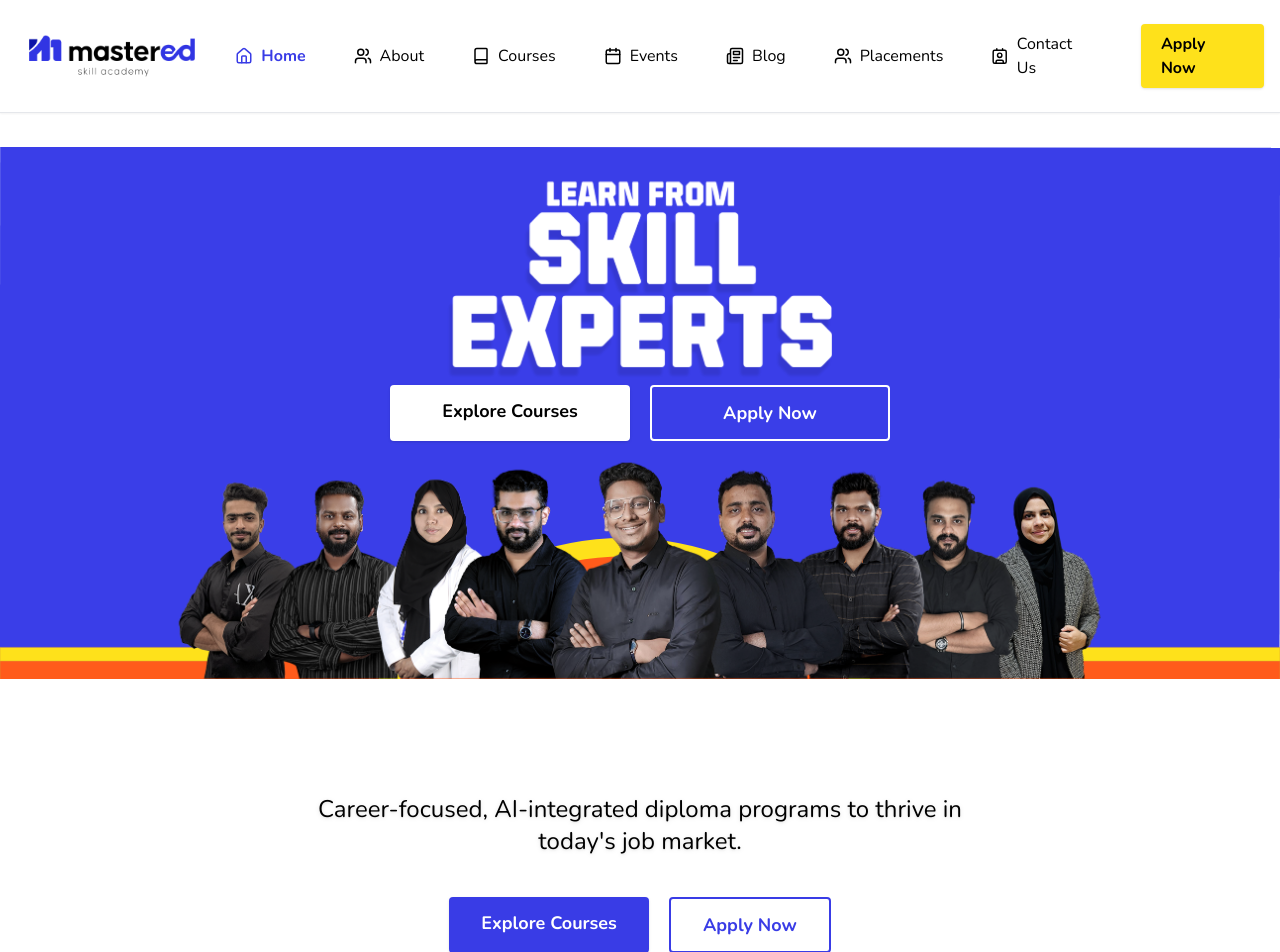
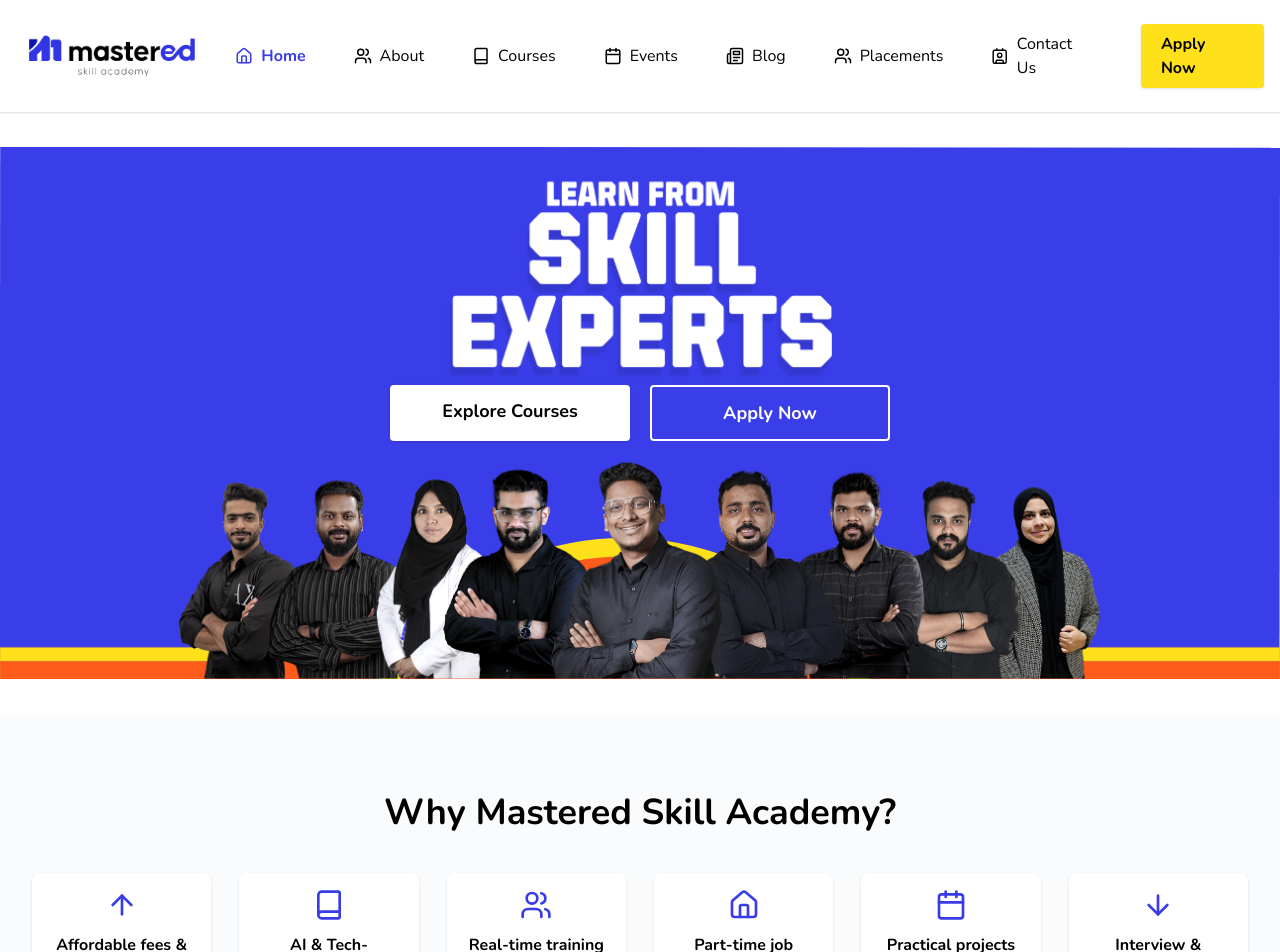
Before and after one commit to misahaabv/mastered_skill_academy, a React (Vite) app: page / in a window 1280 px wide. Shown: the top 952 px of the page. Built offline with nearby package versions, Linux system fonts and the light colour scheme.

Commit message:
removed duplicate cta

```diff
--- a/src/pages/Index.tsx
+++ b/src/pages/Index.tsx
@@ -17,7 +17,6 @@ const Index = () => {
       <Navbar />
       <main>
         <HeroSection />
-        <CTAOne />
         <WhySection />
         <CoursesSection />
         {/* YouTube Videos Section */}
```
